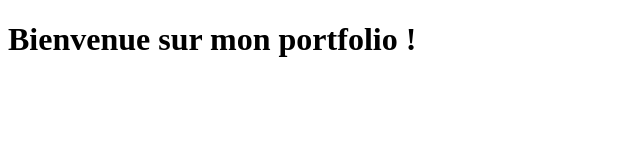
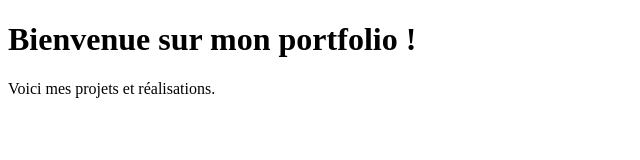
Before and after one commit to Meduxe/monportfolio, a plain HTML site: page index.html in a window 1280 px wide. Shown: the whole page, without its empty margins (0-640 px from the left). Drawn offline with Linux system fonts and the light colour scheme.

Commit message:
Ajout d'un paragraphe à index.html

```diff
--- a/index.html
+++ b/index.html
@@ -5,5 +5,6 @@
 </head>
 <body>
     <h1>Bienvenue sur mon portfolio !</h1>
+    <p>Voici mes projets et réalisations.</p>
 </body>
 </html>
```
